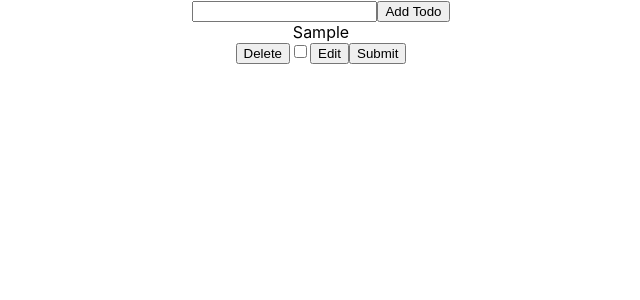
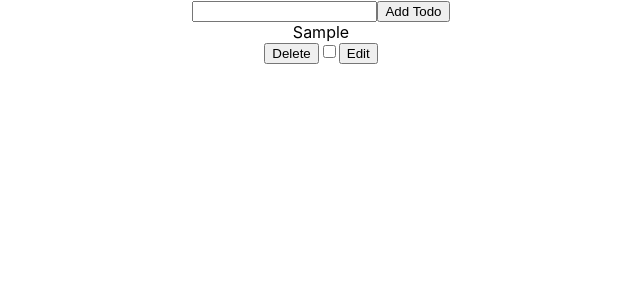
Before and after one commit to Dipak2056/to-do-list-react, a React (Create React App) app: page / in a window 1280 px wide. Both pictures are taken after typing "Sample" into the empty fields and a click on the button "Add Todo". Shown: the top 300 px of the page, without its empty margins (319-959 px from the left). Built offline with nearby package versions, Linux system fonts and the light colour scheme.

Commit message:
added few more features

```diff
--- a/src/App.js
+++ b/src/App.js
@@ -71,8 +71,11 @@ function App() {
             onChange={() => toggleComplete(todo.id)}
             checked={todo.completed}
           />
-          <button onClick={() => setTodoEditing(todo.id)}>Edit</button>
-          <button onClick={() => editTodo(todo.id)}>Submit</button>
+          {todoEditing === todo.id ? (
+            <button onClick={() => editTodo(todo.id)}>Submit</button>
+          ) : (
+            <button onClick={() => setTodoEditing(todo.id)}>Edit</button>
+          )}
         </div>
       ))}
     </div>
```
